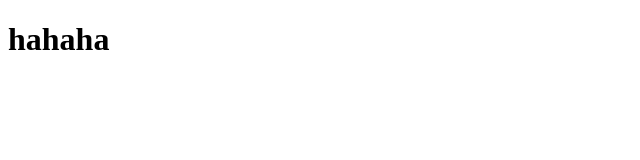
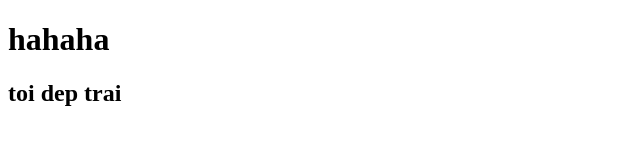
Before and after one commit to crvt4722/w3-band, a plain HTML site: page vcl.html in a window 1280 px wide. Shown: the whole page, without its empty margins (0-640 px from the left). Drawn offline with Linux system fonts and the light colour scheme.

Commit message:
Update vcl.html

```diff
--- a/vcl.html
+++ b/vcl.html
@@ -8,5 +8,6 @@
 </head>
 <body>
     <h1>hahaha</h1>
+    <h2>toi dep trai </h2>
 </body>
 </html>
```
